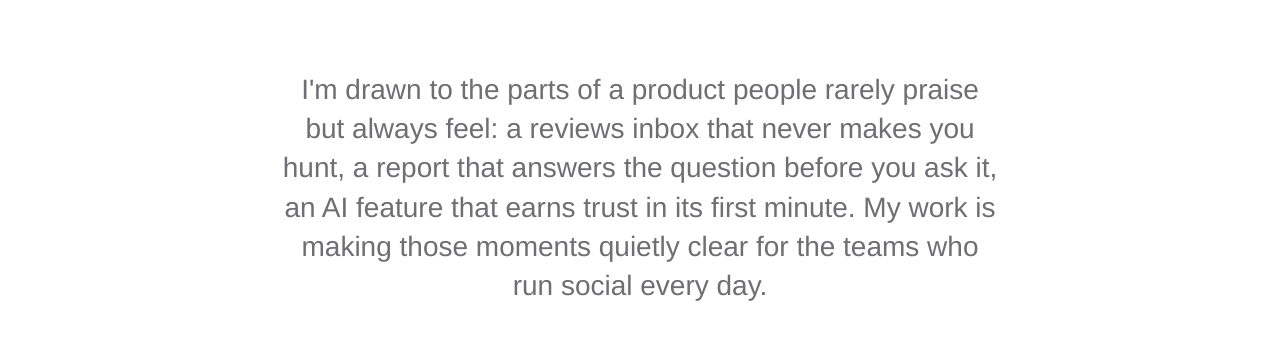
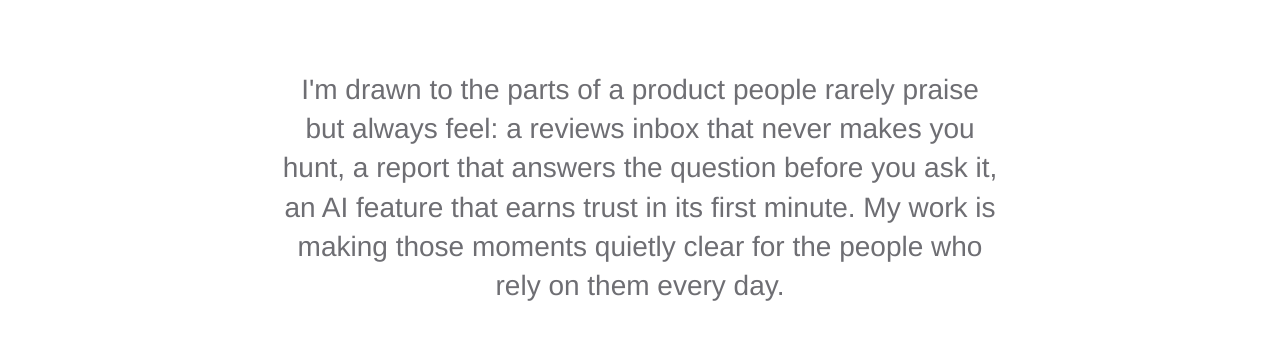
Before and after one commit to jatinsocial/Portfolio, a Next.js app: page / in a window 1280 px wide. Shown: the part 754-1109 px from the top of the page. Built offline with nearby package versions, Linux system fonts and the light colour scheme.

Commit message:
About: reword the closing line

```diff
--- a/app/page.tsx
+++ b/app/page.tsx
@@ -28,7 +28,7 @@ export default function Home() {
               always feel: a reviews inbox that never makes you hunt, a report
               that answers the question before you ask it, an AI feature that
               earns trust in its first minute. My work is making those moments
-              quietly clear for the teams who run social every day.
+              quietly clear for the people who rely on them every day.
             </p>
           </Reveal>
         </section>
```
Also changed, not shown: context/content.md (+1 -1 lines), context/changelog.md, 1 other file (tests, documents, lock files or other folders).
